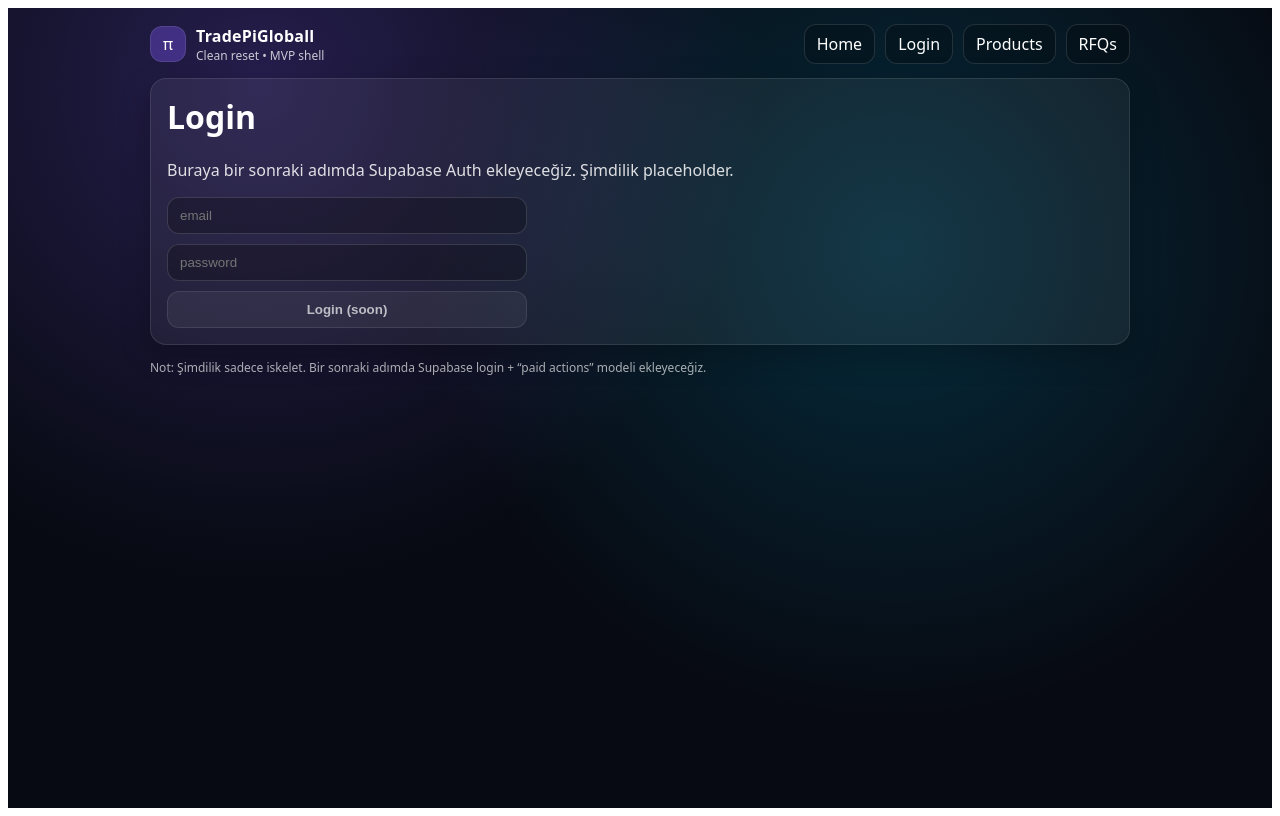
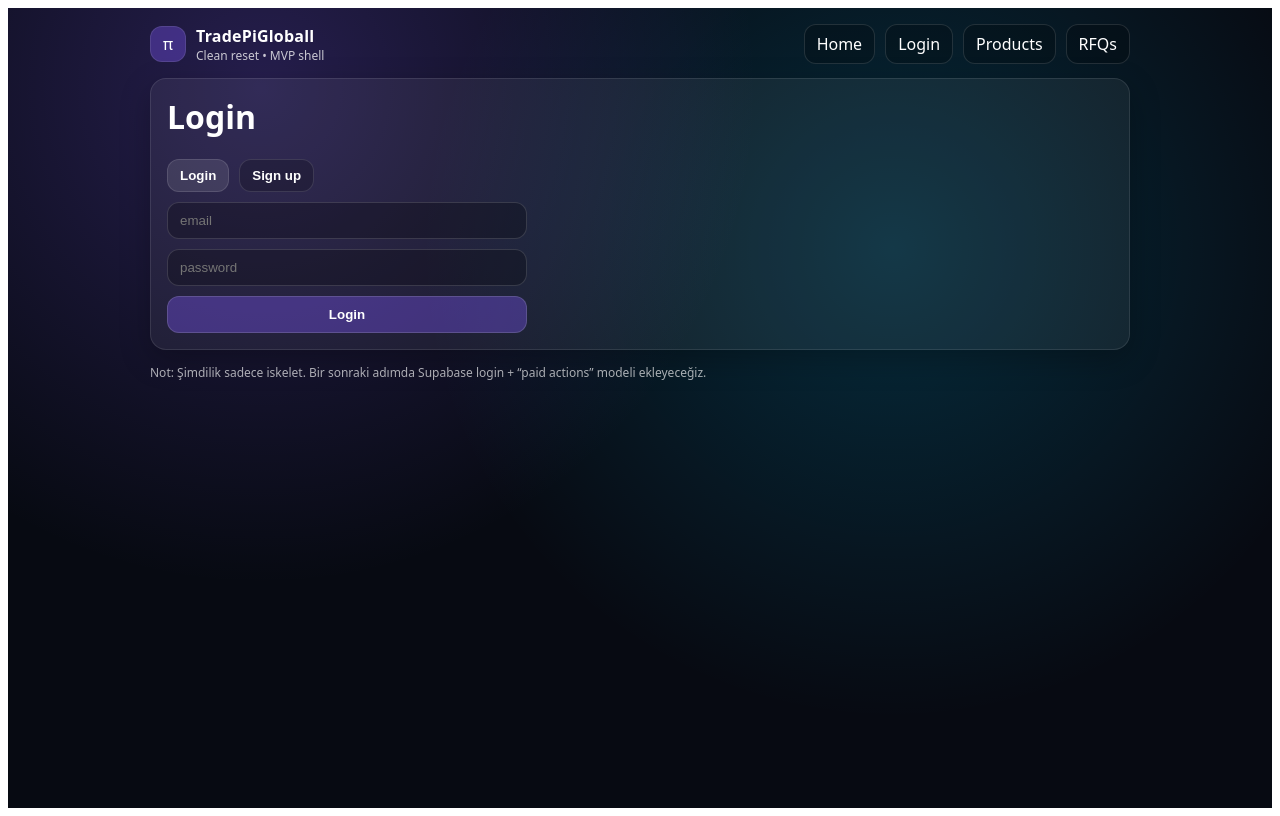
Before and after one commit to Bugsbuny24/Tradepigloball, a React (Vite) app: page /login in a window 1280 px wide. Built offline with nearby package versions, Linux system fonts and the light colour scheme.

Commit message:
Update Login.jsx

```diff
--- a/src/pages/Login.jsx
+++ b/src/pages/Login.jsx
@@ -1,23 +1,92 @@
-import React from "react";
+import React, { useState } from "react";
+import { supabase } from "../lib/supabaseClient";
+import { useAuth } from "../lib/auth";
+import { useNavigate } from "react-router-dom";
 
 export default function Login() {
+  const { user, loading } = useAuth();
+  const nav = useNavigate();
+
+  const [mode, setMode] = useState("login"); // login | signup
+  const [email, setEmail] = useState("");
+  const [pass, setPass] = useState("");
+  const [msg, setMsg] = useState("");
+  const [err, setErr] = useState("");
+  const [busy, setBusy] = useState(false);
+
+  async function submit(e) {
+    e.preventDefault();
+    setErr("");
+    setMsg("");
+    setBusy(true);
+    try {
+      if (mode === "signup") {
+        const { error } = await supabase.auth.signUp({ email, password: pass });
+        if (error) throw error;
+        setMsg("Kayıt tamam. Mail doğrulaması istenebilir. Sonra giriş yap.");
+      } else {
+        const { error } = await supabase.auth.signInWithPassword({ email, password: pass });
+        if (error) throw error;
+        nav("/");
+      }
+    } catch (e2) {
+      setErr(e2?.message || "Error");
+    } finally {
+      setBusy(false);
+    }
+  }
+
+  async function logout() {
+    await supabase.auth.signOut();
+  }
+
   return (
     <div>
       <h1 style={{ marginTop: 0 }}>Login</h1>
-      <p style={{ opacity: 0.85 }}>
-        Buraya bir sonraki adımda Supabase Auth ekleyeceğiz. Şimdilik placeholder.
-      </p>
 
-      <div style={{ display: "grid", gap: 10, maxWidth: 360 }}>
-        <input placeholder="email" style={inp} />
-        <input placeholder="password" type="password" style={inp} />
-        <button style={btn} disabled>
-          Login (soon)
-        </button>
-      </div>
+      {loading ? <div style={{ opacity: 0.8 }}>Loading...</div> : null}
+
+      {user ? (
+        <div style={box}>
+          <div style={{ fontWeight: 800 }}>Giriş yapıldı ✅</div>
+          <div style={{ opacity: 0.8, marginTop: 6, wordBreak: "break-word" }}>
+            {user.email} <br />
+            <small>uid: {user.id}</small>
+          </div>
+          <button onClick={logout} style={{ ...btn, marginTop: 12 }}>
+            Logout
+          </button>
+        </div>
+      ) : (
+        <>
+          <div style={{ display: "flex", gap: 10, marginBottom: 10 }}>
+            <button onClick={() => setMode("login")} style={modeBtn(mode === "login")}>Login</button>
+            <button onClick={() => setMode("signup")} style={modeBtn(mode === "signup")}>Sign up</button>
+          </div>
+
+          <form onSubmit={submit} style={{ display: "grid", gap: 10, maxWidth: 360 }}>
+            <input value={email} onChange={(e) => setEmail(e.target.value)} placeholder="email" style={inp} />
+            <input value={pass} onChange={(e) => setPass(e.target.value)} placeholder="password" type="password" style={inp} />
+            <button style={btn} disabled={busy || !email || !pass}>
+              {busy ? "..." : mode === "signup" ? "Create account" : "Login"}
+            </button>
+          </form>
+
+          {msg ? <div style={{ marginTop: 12, color: "rgba(180,255,180,.95)" }}>{msg}</div> : null}
+          {err ? <div style={{ marginTop: 12, color: "rgba(255,180,180,.95)" }}>{err}</div> : null}
+        </>
+      )}
     </div>
   );
 }
+
+const box = {
+  marginTop: 12,
+  padding: 14,
+  borderRadius: 14,
+  background: "rgba(255,255,255,.06)",
+  border: "1px solid rgba(255,255,255,.10)",
+};
 
 const inp = {
   padding: "10px 12px",
@@ -32,9 +101,20 @@ const btn = {
   padding: "10px 12px",
   borderRadius: 12,
   border: "1px solid rgba(255,255,255,.14)",
-  background: "rgba(255,255,255,.08)",
+  background: "rgba(130,90,255,.35)",
   color: "white",
   fontWeight: 800,
-  cursor: "not-allowed",
-  opacity: 0.7,
+  cursor: "pointer",
 };
+
+function modeBtn(active) {
+  return {
+    padding: "8px 12px",
+    borderRadius: 12,
+    border: "1px solid rgba(255,255,255,.12)",
+    background: active ? "rgba(255,255,255,.10)" : "rgba(0,0,0,.20)",
+    color: "white",
+    cursor: "pointer",
+    fontWeight: 700,
+  };
+}
```
